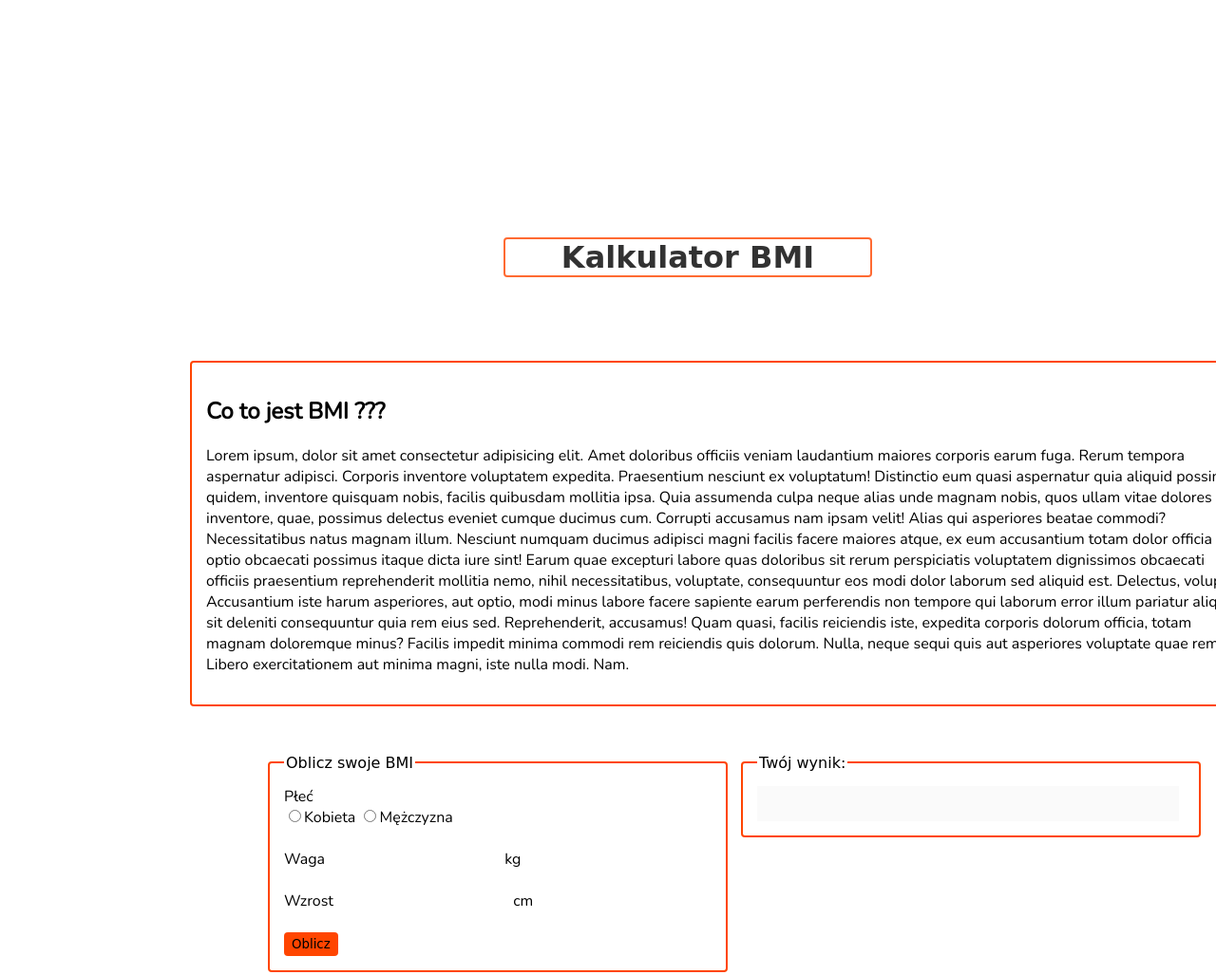
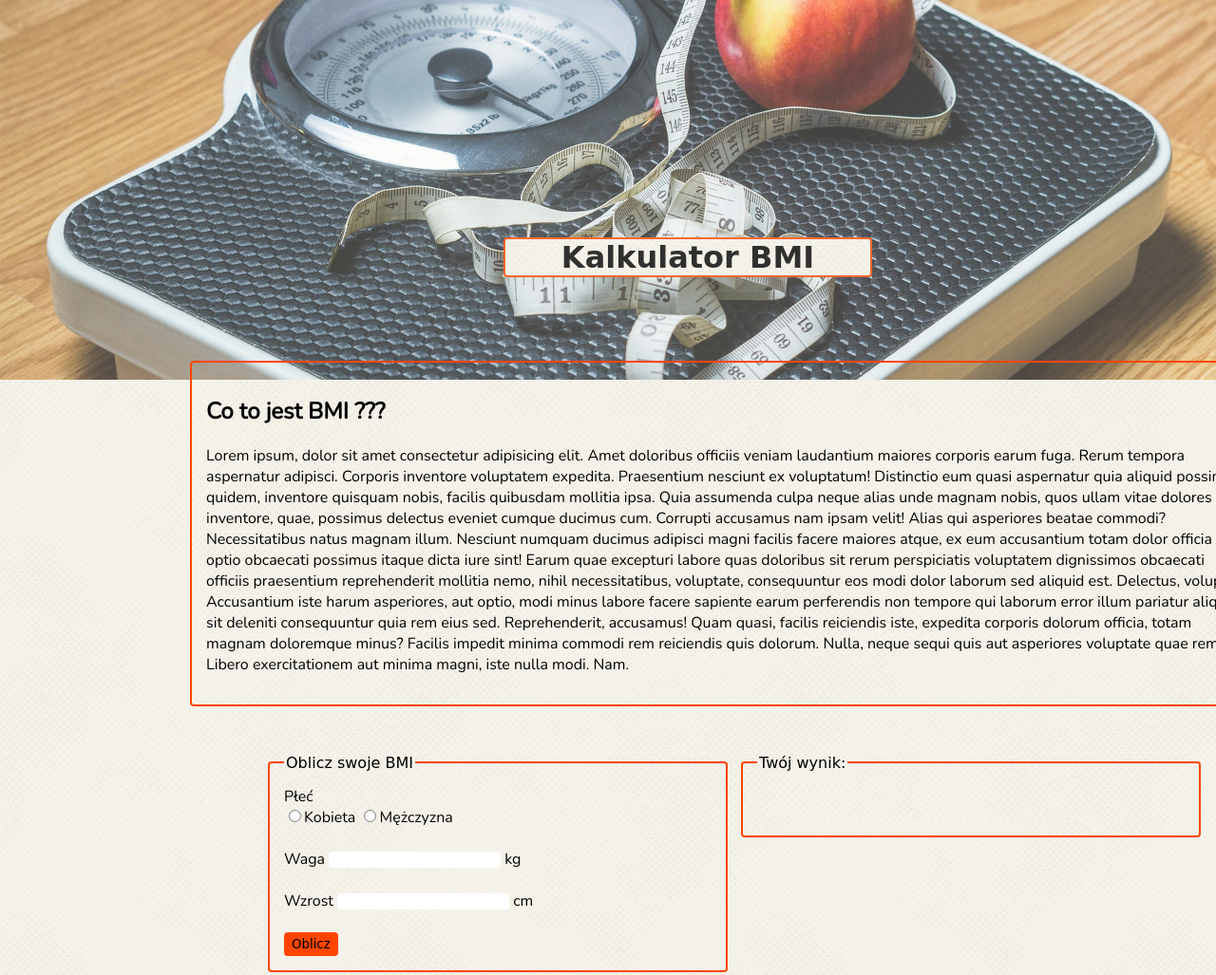
Before and after one commit to joannagibowicz/Gym-FitnessClub, a plain HTML site: page kalkulator.html in a window 1280 px wide. Shown: the top 1027 px of the page at 95% size. Drawn offline with nearby package versions, Linux system fonts and the light colour scheme; the site is published under a folder, as on GitHub Pages, so addresses that start at the root find nothing; a web font is replaced by a local one.

Commit message:
version2

```diff
--- a/css/kalkulator.css
+++ b/css/kalkulator.css
@@ -1,7 +1,7 @@
 body{
     margin: 0;
     padding: 0;
-    background-image: url(/img/halftone.png);
+    background-image: url('../img/halftone.png');
     font-family: 'Baloo Chettan', cursive;
     overflow-x: hidden;
 }
@@ -13,7 +13,7 @@ header{
     padding: 0;
     height: 50vh;
     width: 100%;
-    background-image: url(/img/weight-loss-2036969_1920.jpg);
+    background-image: url('../img/weight-loss-2036969_1920.jpg');
     background-size: cover;
     background-repeat: no-repeat;
     background-position: center;
@@ -27,7 +27,7 @@ header{
     left: 530px;
     margin: 0;
     width: 30%;
-    background-image: url(/img/halftone.png);
+    background-image: url('../img/halftone.png');
     border-radius: 4px;
     border: 2px solid orangered;
 
@@ -74,7 +74,7 @@ header{
 #finalResult{
     font-size: 30px;
     border: none;
-    background-image: url(/img/halftone.png);
+    background-image: url('../img/halftone.png');
     font-family: 'Baloo Chettan', cursive;
     width: 440px;
 }
--- a/css/onas.css
+++ b/css/onas.css
@@ -1,7 +1,7 @@
 body{
     margin: 0;
     padding: 0;
-    background-image: url(/img/halftone.png);
+    background-image: url('../img/halftone.png');
     font-family: 'Baloo Chettan', cursive;
     overflow-x: hidden;
 }
@@ -13,7 +13,7 @@ header{
     padding: 0;
     height: 50vh;
     width: 100%;
-    background-image: url(/img/fitness-1882721_1920.jpg);
+    background-image: url('../img/fitness-1882721_1920.jpg');
     background-size: cover;
     background-repeat: no-repeat;
     background-position: center;
--- a/css/style.css
+++ b/css/style.css
@@ -1,7 +1,7 @@
 body{
     margin: 0;
     padding: 0;
-    background-image: url(/img/halftone.png);
+    background-image: url('../img/halftone.png');
     font-family: 'Baloo Chettan', cursive;
     overflow-x: hidden;
 }
@@ -13,7 +13,7 @@ header{
     padding: 0;
     height: 50vh;
     width: 100%;
-    background-image: url(/img/fitness-1882721_1920.jpg);
+    background-image: url('../img/fitness-1882721_1920.jpg');
     background-size: cover;
     background-repeat: no-repeat;
     background-position: center;
@@ -115,13 +115,13 @@ header{
 
 }
 #columnone{
-    background-image: url(/img/weight-loss-2036969_1920.jpg);
+    background-image: url('../img/weight-loss-2036969_1920.jpg');
 }
 #columntwo{
-    background-image: url(/img/breakfast-1804457_1920.jpg);
+    background-image: url('../img/breakfast-1804457_1920.jpg');
 }
 #columnthree{
-    background-image: url(/img/cocktail-1971489_1920.jpg);
+    background-image: url('../img/cocktail-1971489_1920.jpg');
 }
 #columnthree > p{
     font-size: 25px;
--- a/css/trenerzy.css
+++ b/css/trenerzy.css
@@ -1,7 +1,7 @@
 body{
     margin: 0;
     padding: 0;
-    background-image: url(/img/halftone.png);
+    background-image: url('../img/halftone.png');
     font-family: 'Baloo Chettan', cursive;
     overflow-x: hidden;
 }
@@ -13,7 +13,7 @@ header{
     padding: 0;
     height: 50vh;
     width: 100%;
-    background-image: url(/img/fitness-1882721_1920.jpg);
+    background-image: url('../img/fitness-1882721_1920.jpg');
     background-size: cover;
     background-repeat: no-repeat;
     background-position: center;
```
Also changed, not shown: index.html (+1 -1 lines), onas.html (+1 -1 lines), trenerzy.html (+1 -1 lines).
